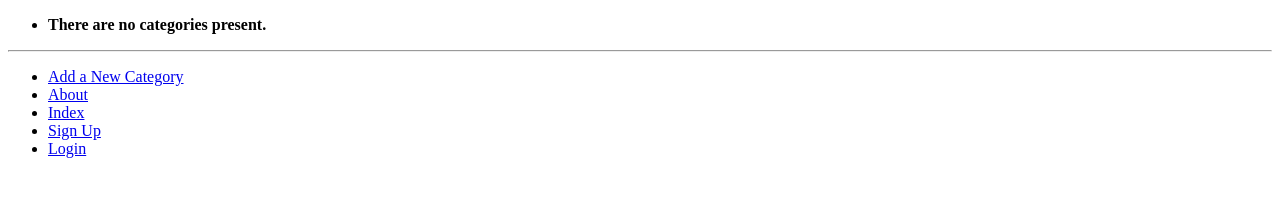
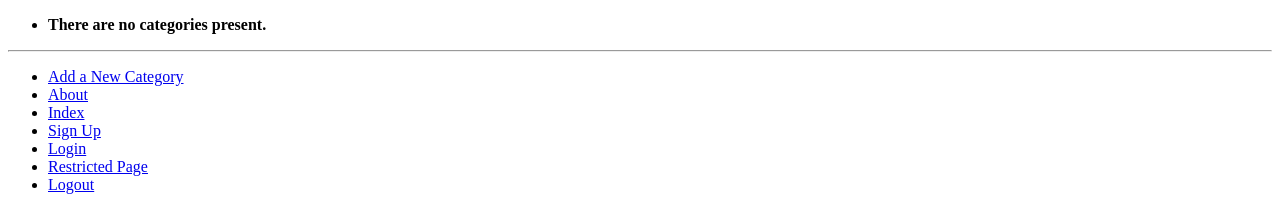
Before and after one commit to mcivorda/rango, a Django app: page /rango/about/ in a window 1280 px wide. Shown: the part 653-863 px from the top of the page. Before the commit the page ends 811 px from the top, so only its background shows below. Run offline with Django 3.2, Linux system fonts and the light colour scheme; data that the repository does not hold is empty.

Commit message:
Chapter 9: 9.9 Logout & Restricted added Page: 172

```diff
--- a/tango_with_django_project/rango/urls.py
+++ b/tango_with_django_project/rango/urls.py
@@ -10,4 +10,6 @@ urlpatterns = [
     path('add_category/', views.add_category, name='add_category'),
     path('register/', views.register, name='register'),
     path('login/', views.user_login, name='login'),
+    path('restricted/', views.restricted, name='restricted'),
+    path('logout/', views.user_logout, name='logout'),
 ]
--- a/tango_with_django_project/rango/views.py
+++ b/tango_with_django_project/rango/views.py
@@ -1,4 +1,5 @@
-from django.contrib.auth import authenticate, login
+from django.contrib.auth import authenticate, login, logout
+from django.contrib.auth.decorators import login_required
 from django.http import HttpResponse
 from django.urls import reverse
 from django.shortcuts import render, redirect
@@ -219,3 +220,18 @@ def user_login(request):
         # No context variables to pass to the template system, hence the
         # blank dictionary object...
         return render(request, 'rango/login.html')
+
+
+@login_required
+def restricted(request):
+    return HttpResponse("Since you're logged in, you can see this text!")
+
+
+# User the login_required() decorator to ensure only those logged in can
+# access the view.
+@login_required
+def user_logout(request):
+    # Since we know the user is logged in, we can now just log them out.
+    logout(request)
+    # Take the user back to the homepage.
+    return redirect(reverse('rango:index'))
--- a/tango_with_django_project/tango_with_django_project/settings.py
+++ b/tango_with_django_project/tango_with_django_project/settings.py
@@ -128,3 +128,6 @@ STATIC_URL = '/static/'
 # Media Files
 MEDIA_ROOT = MEDIA_DIR
 MEDIA_URL = '/media/'
+
+# Login
+LOGIN_URL = 'rango:login'
--- a/tango_with_django_project/templates/rango/base.html
+++ b/tango_with_django_project/templates/rango/base.html
@@ -30,6 +30,8 @@
 				<li><a href="{% url 'rango:index' %}">Index</a></li>
 				<li><a href="{% url 'rango:register' %}">Sign Up</a></li>
 				<li><a href="{% url 'rango:login' %}">Login</a></li>
+				<li><a href="{% url 'rango:restricted' %}">Restricted Page</a></li>
+				<li><a href="{% url 'rango:logout' %}">Logout</a></li>
 			</ul>
 		</div>
 	</body>
```
